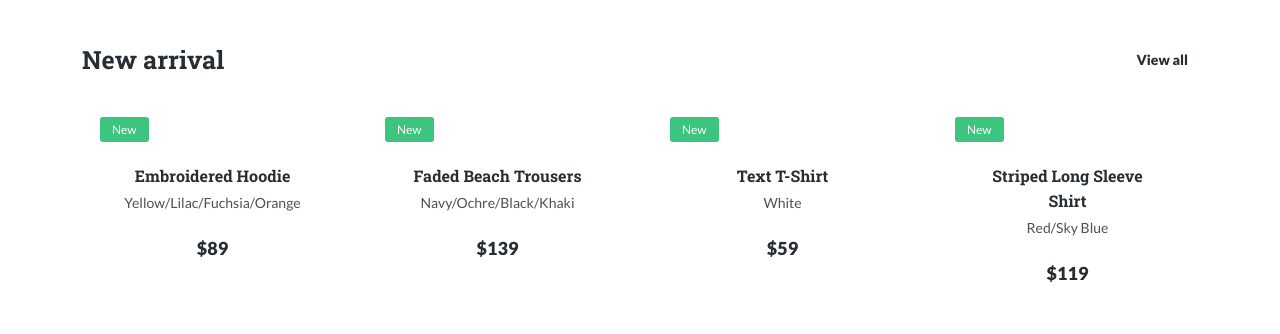
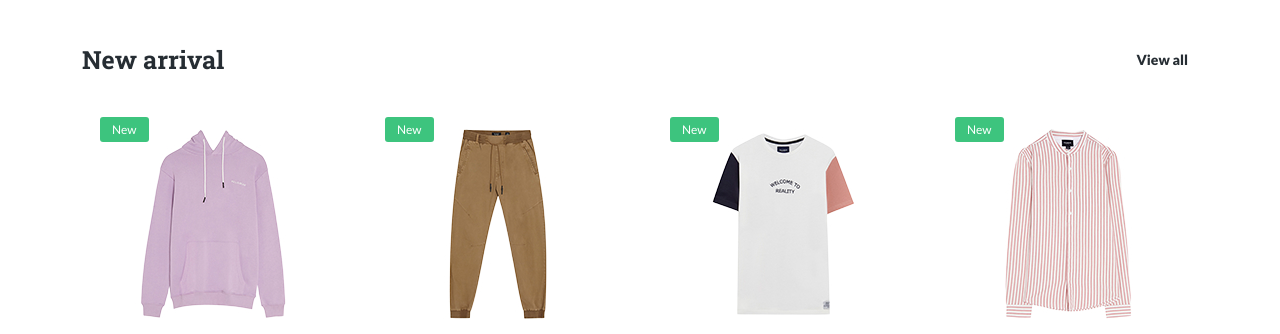
Before and after one commit to MEV08/Willberries, a plain HTML site: page index.html in a window 1280 px wide. Shown: the part 1453-1787 px from the top of the page. Drawn offline with nearby package versions, Linux system fonts and the light colour scheme; the site is published under a folder, as on GitHub Pages, so addresses that start at the root find nothing.

Commit message:
img fixed

```diff
--- a/index.html
+++ b/index.html
@@ -169,7 +169,7 @@
             <div class="col-lg-3 col-sm-6">
                 <div class="goods-card">
                     <span class="label">New</span>
-                    <img src="/img/goods-image-1.jpg" alt="" class="goods-img">
+                    <img src="img/goods-image-1.jpg" alt="" class="goods-img">
                     <h3 class="goods-title">Embroidered Hoodie</h3>
                     <div class="goods-description">Yellow/Lilac/Fuchsia/Orange</div>
                     <span class="goods-price">$89</span>
@@ -178,7 +178,7 @@
             <div class="col-lg-3 col-sm-6">
                 <div class="goods-card">
                     <span class="label">New</span>
-                    <img src="/img/goods-image-2.jpg" alt="" class="goods-img">
+                    <img src="img/goods-image-2.jpg" alt="" class="goods-img">
                     <h3 class="goods-title">Faded Beach Trousers</h3>
                     <div class="goods-description">Navy/Ochre/Black/Khaki</div>
                     <span class="goods-price">$139</span>
@@ -187,7 +187,7 @@
             <div class="col-lg-3 col-sm-6">
                 <div class="goods-card">
                     <span class="label">New</span>
-                    <img src="/img/goods-image-3.jpg" alt="" class="goods-img">
+                    <img src="img/goods-image-3.jpg" alt="" class="goods-img">
                     <h3 class="goods-title">Text T-Shirt</h3>
                     <div class="goods-description">White</div>
                     <span class="goods-price">$59</span>
@@ -196,7 +196,7 @@
             <div class="col-lg-3 col-sm-6">
                 <div class="goods-card">
                     <span class="label">New</span>
-                    <img src="/img/goods-image-4.jpg" alt="" class="goods-img">
+                    <img src="img/goods-image-4.jpg" alt="" class="goods-img">
                     <h3 class="goods-title">Striped Long Sleeve Shirt</h3>
                     <div class="goods-description">Red/Sky Blue</div>
                     <span class="goods-price">$119</span>
```
